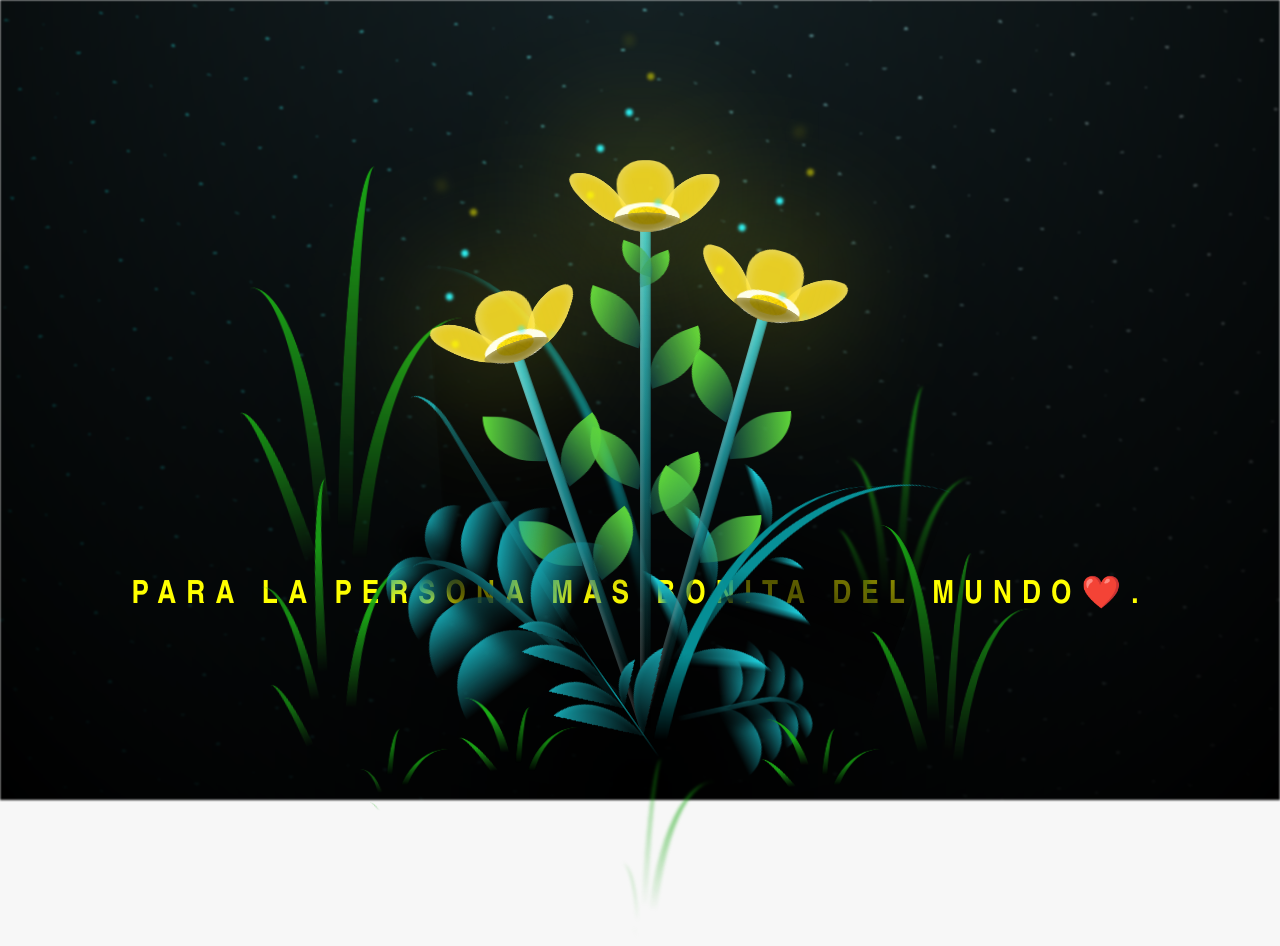
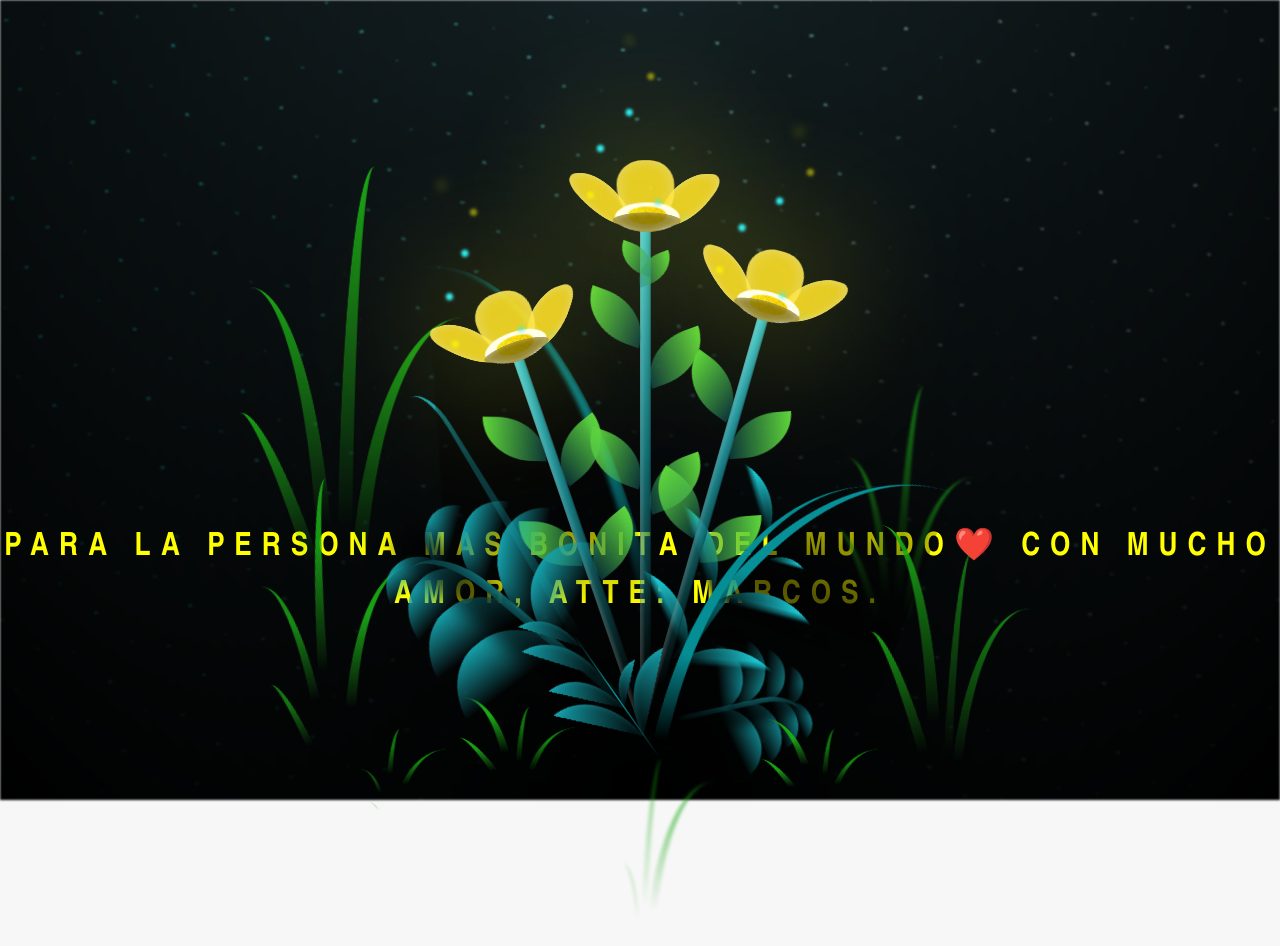
Before and after one commit to elproesmas-max/flores-amarillas, a plain HTML site: page flower.html in a window 1280 px wide. Drawn offline with Linux system fonts and the light colour scheme.

Commit message:
flower.html

```diff
--- a/flower.html
+++ b/flower.html
@@ -13,7 +13,7 @@
     <div id="lyrics">
 
     </div>
-    <h1 class="titulo">PARA LA PERSONA MAS BONITA DEL MUNDO❤️.</h1>
+    <h1 class="titulo">PARA LA PERSONA MAS BONITA DEL MUNDO❤️ CON MUCHO AMOR, ATTE: MARCOS.</h1>
 
     <div class="night"></div>
     <div class="flowers">
@@ -328,4 +328,5 @@
     <script src="anim.js"></script>
     <script src="main.js"></script>
   </body>
+
 </html>
```
